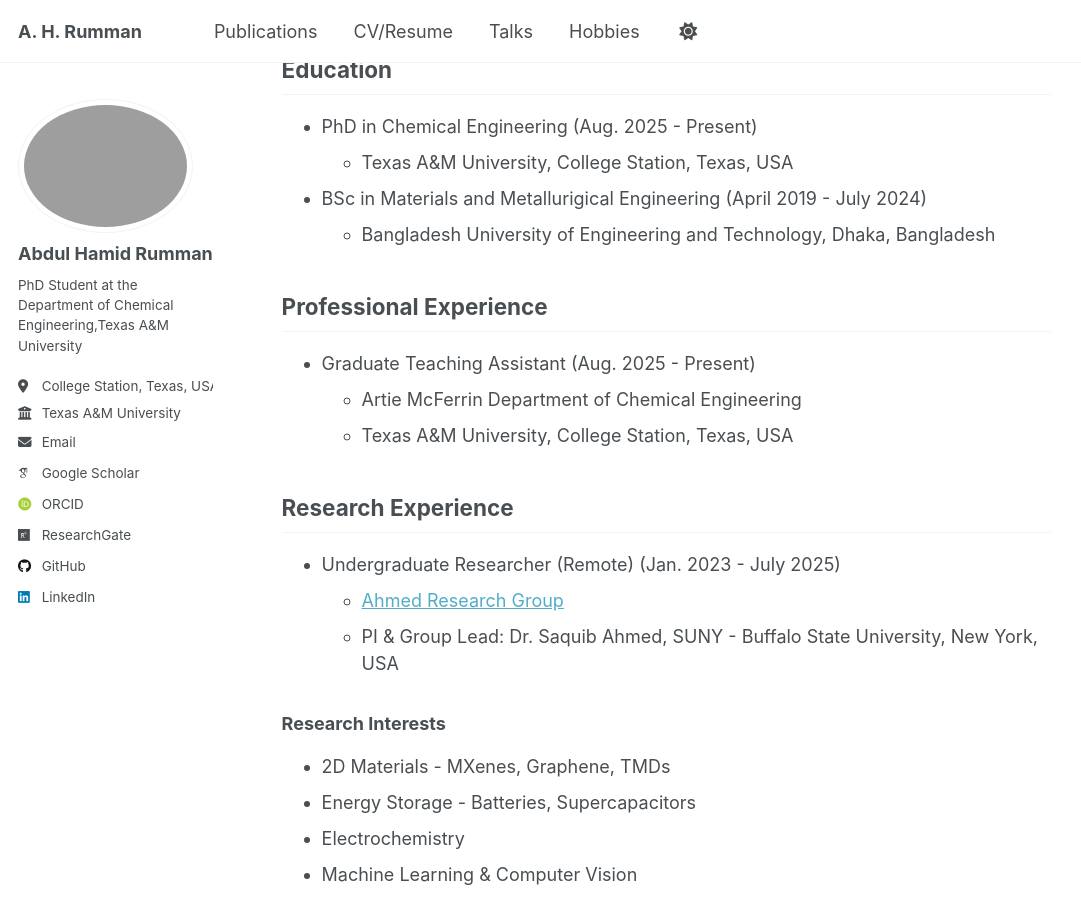
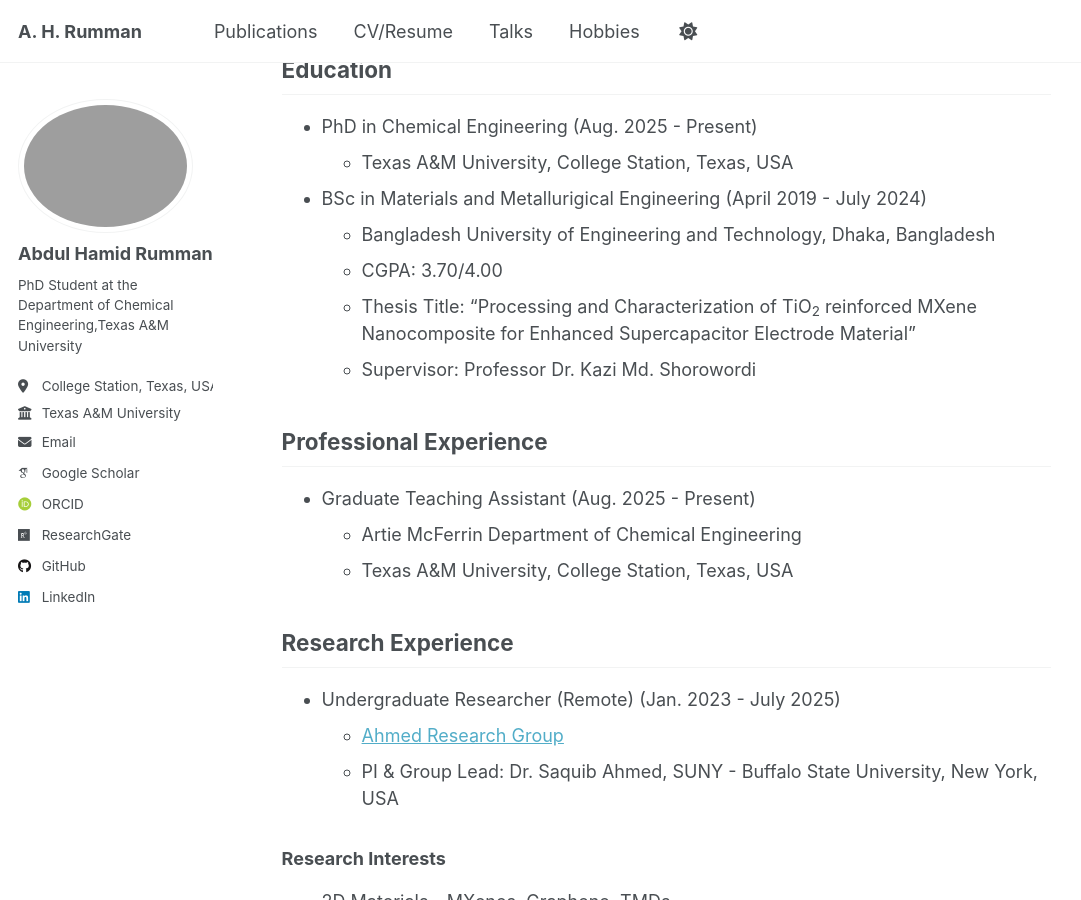
Before and after one commit to AbdulHamidRumman/abdulhamidrumman.github.io, a Jekyll site: the page built from _pages/about.md, in a window 1280 px wide and 900 px high, scrolled down 461 px. Shown: the whole window, without its empty margins (0-1081 px from the left). Built offline with Jekyll 4.4.1, drawn with Linux system fonts in a browser that asks for light colours; some web fonts are replaced; a script that is not in the unit is left out.

Commit message:
Update about.md
Updated in Education Section

```diff
--- a/_pages/about.md
+++ b/_pages/about.md
@@ -18,6 +18,9 @@ Education
   * Texas A&M University, College Station, Texas, USA
 * BSc in Materials and Metallurigical Engineering (April 2019 - July 2024)
   * Bangladesh University of Engineering and Technology, Dhaka, Bangladesh
+  * CGPA: 3.70/4.00
+  * Thesis Title: "Processing and Characterization of TiO<sub>2</sub> reinforced MXene Nanocomposite for Enhanced Supercapacitor Electrode Material"
+  * Supervisor: Professor Dr. Kazi Md. Shorowordi
 
 Professional Experience
 ------
```
